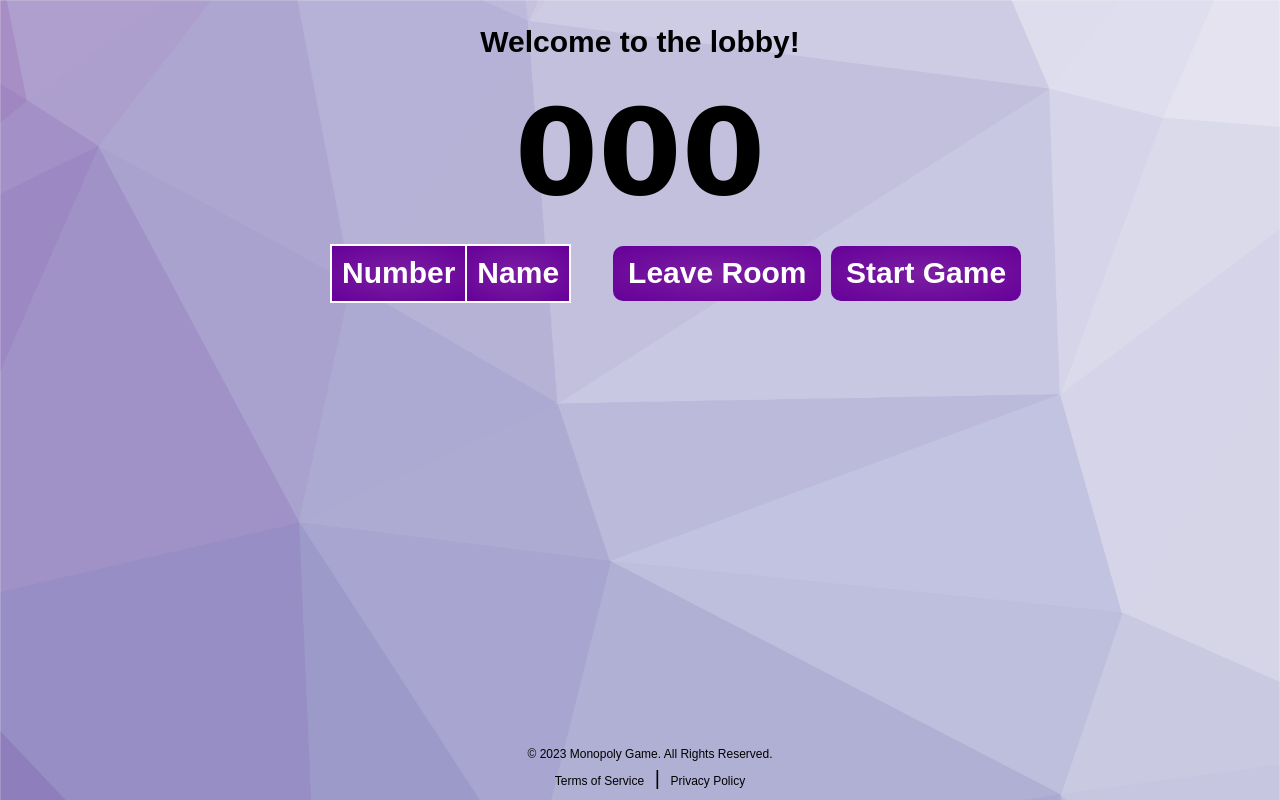
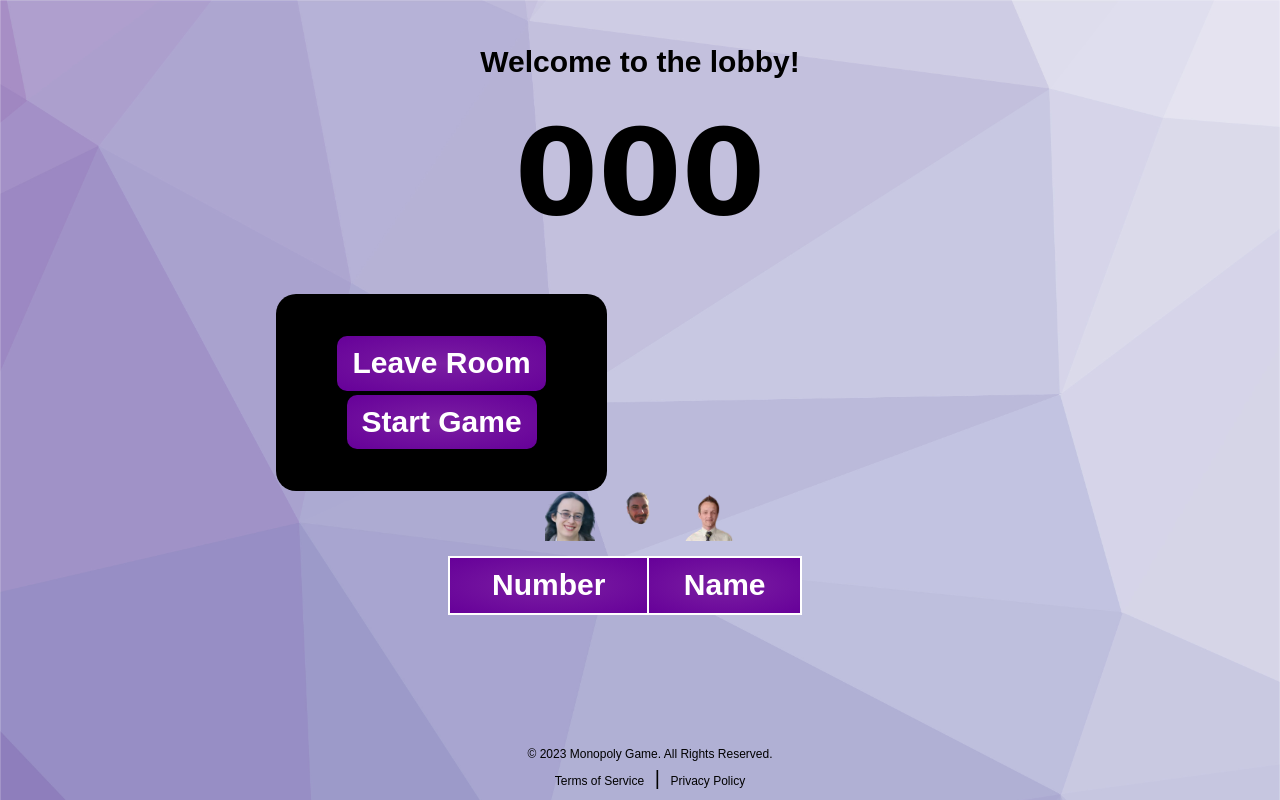
Before and after one commit to doug-spencer/Uniopoly, a Flask app: template App/templates/lobby.html in a window 1280 px wide; the page is wider, and only the part inside the window is pictured. Run offline with Flask 3, Linux system fonts and the light colour scheme; the template is opened without the code that fills it: most values are stand-ins (such as "Sample title", 1, 10 or a date in 2020); lists and menus that the app fills with data are empty; some libraries are stand-ins or nearby versions.

Commit message:
Need to figure out how to add table to the right and photos to the bottom

```diff
--- a/App/static/css/lobby.css
+++ b/App/static/css/lobby.css
@@ -9,17 +9,33 @@
 }
 
 #mid-section {
-    display: flex;
-    position: relative;
-    transform: translateX(25%);
+    display: relative;
+    justify-content: center;
+    align-items: center;
+    padding: 20px;
+
 }
 #table-div {
+    /* padding: 10px;
+    font-size: 30px; */
+    width: 50%;
+    display: block;
+    box-sizing: border-box;
     padding: 10px;
     font-size: 30px;
+    align-items: center;
+    position: absolute;
+    left: 25%;
+
+
+
 }
 #players-table {
     border-collapse: collapse;
-    font-family: Arial, sans-serif;
+    /* font-family: Arial, sans-serif; */
+    width: 100%;
+
+
 }
 .table-header th {
     padding: 10px;
@@ -41,5 +57,48 @@
     background-color: #f2f2f2;
 }
 #button-div {
-    padding: 10px;
+
+    background-color: black;
+    /* padding: 10px; */
+    display: flex;
+    justify-content: center;
+    align-items: center;
+    margin-top: 20px;
+    color: white;
+    padding:40px 20px; ;
+    border-radius: 20px;
+    width: 40%;
+    left: 20%;
+
+
 }
+
+section {
+    max-width: 60%;
+    margin: 0 auto;
+    padding: 20px;
+    justify-content: center;
+    text-align: center;
+    position: relative;
+
+
+}
+
+#image-div img {
+    width: 50px;
+    height: 50px;
+    margin: 0 10px;
+    cursor: pointer;
+    transition: transform 0.2s ease-in-out;
+
+
+
+}
+
+#image-div {
+
+   display:inline-block;
+
+
+
+}
--- a/App/templates/lobby.html
+++ b/App/templates/lobby.html
@@ -10,12 +10,25 @@
 
 {% block body %}
 
+<section>
+
 <div id="head">
   <h2 id="message">Welcome to the lobby!</h2>
   <h1 id="game-code">{{ game_code }}</h1>
 </div>
 
 <div id="mid-section">
+  <div id="button-div">
+    <form action="/lobby" method="POST">
+      <input class="button" id="leave" type="submit" name="leaveButton" value="Leave Room"></input>
+      <input class="button" id="start" type="submit" name="startButton" value="Start Game"></input>
+    </form>
+  </div>
+
+  <div id ="image-div">
+    <img src="../static/images/playerIcons/sarah_standard.webp" alt="sarah"><img src="../static/images/playerIcons/stewart.webp" alt="terence"><img src="../static/images/playerIcons/duncan.webp" alt="stewart">
+  </div>
+
   <div id="table-div">
     <table id="players-table">
       <thead>
@@ -28,11 +41,8 @@
       <tbody id="table-body"></tbody>
     </table>
   </div>
-  <div id="button-div">
-    <form action="/lobby" method="POST">
-      <input class="button" id="leave" type="submit" name="leaveButton" value="Leave Room"></input>
-      <input class="button" id="start" type="submit" name="startButton" value="Start Game"></input>
-    </form>
-  </div>
+
+
 </div>
+</section>
 {% endblock %}
```
Also changed, not shown: instance/database.db.
